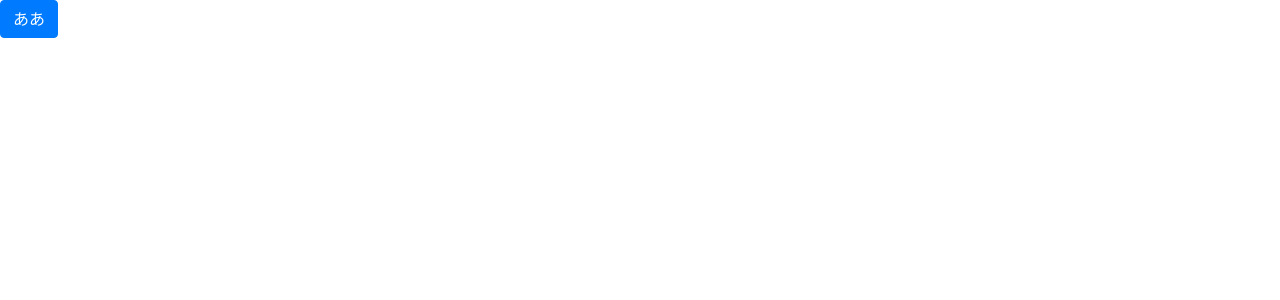
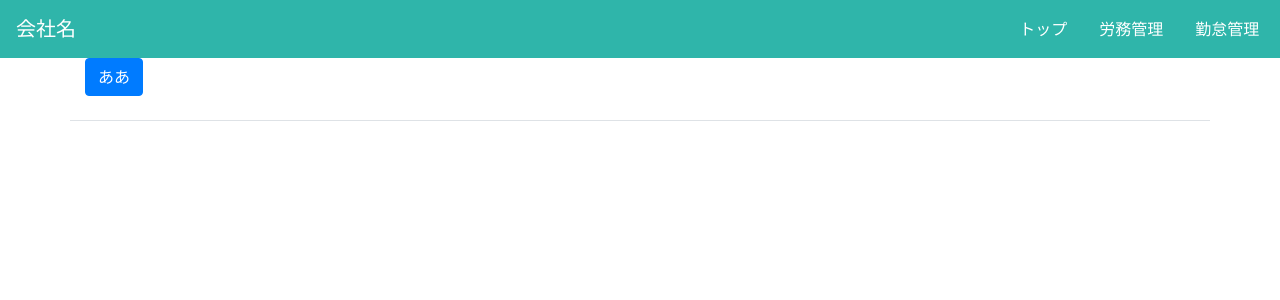
Before and after one commit to comu2e/next-spa, a Next.js app: page / in a window 1280 px wide. Shown: the top 300 px of the page. Built offline with nearby package versions, Linux system fonts and the light colour scheme.

Commit message:
layout 調整

```diff
--- a/pages/index.tsx
+++ b/pages/index.tsx
@@ -1,11 +1,16 @@
 import React from "react";
 import {Button} from "react-bootstrap";
+import Layout from "../src/components/_layouts/Layout";
 
 const Home = () => {
     return (
-        <div>
-            <Button variant={"primary"}>ああ</Button>
-        </div>
+        <>
+          <Layout>
+            <div>
+              <Button variant={"primary"}>ああ</Button>
+            </div>
+          </Layout>
+        </>
     )
 }
 
--- a/src/assets/common.scss
+++ b/src/assets/common.scss
@@ -1,7 +1,7 @@
 // Header
 header {
   color: #ffffff;
-  background-color: #333;
+  background-color: #2FB5AA;
 }
 
 nav {
--- a/src/components/_layouts/Layout.tsx
+++ b/src/components/_layouts/Layout.tsx
@@ -13,6 +13,8 @@ const Layout = ({ children, title = 'title' }) => {
                 <title>{title}</title>
                 <meta charSet="utf-8"/>
                 <meta name="viewport" content="initial-scale=1.0, width=device-width"/>
+                <meta name="robots" content="noindex" />
+                {/*<meta name="csrf-token" content="{{ csrf_token() }}">    */}
                 {/*<link rel="icon" type="image/x-icon" href={process.env.NEXT_PUBLIC_HB_URL +'//hogehoge'} />*/}
             </Head>
 
@@ -23,6 +25,7 @@ const Layout = ({ children, title = 'title' }) => {
             </Container>
 
             <Footer/>
+
         </>
     )
 }
--- a/src/components/_layouts/partials/Header.tsx
+++ b/src/components/_layouts/partials/Header.tsx
@@ -9,7 +9,7 @@ const Header = () => {
             <header className="py-1">
                 <Row>
                     <Col md={"auto"} className="mr-auto d-flex align-items-center">
-                        <p className="site-title h5 m-0 pl-3">hogehoge</p>
+                        <p className="site-title h5 m-0 pl-3"> 会社名 </p>
                     </Col>
                     <Col md={"auto"}>
                         <nav>
@@ -19,6 +19,27 @@ const Header = () => {
                                         <Link href="/">トップ</Link>
                                     </div>
                                 </Nav.Item>
+                                <Nav.Item>
+                                    <div className="nav-item nav-link">
+                                        <Link href="/">労務管理</Link>
+                                    </div>
+                                </Nav.Item>
+                                <Nav.Item>
+                                    <div className="nav-item nav-link">
+                                        <Link href="/">勤怠管理</Link>
+                                    </div>
+                                </Nav.Item>
+                                {/*{loginUser ?*/}
+                                {/*    <NavDropdown title={loginUser.name} id="nav-dropdown">*/}
+                                {/*        <NavDropdown.Item><span onClick={handleLogout}>Logout</span></NavDropdown.Item>*/}
+                                {/*    </NavDropdown>*/}
+                                {/*    :*/}
+                                {/*    <Nav.Item>*/}
+                                {/*        <div className="nav-item nav-link">*/}
+                                {/*            <Link href="/login">Login</Link>*/}
+                                {/*        </div>*/}
+                                {/*    </Nav.Item>*/}
+                                {/*}*/}
                             </Nav>
                         </nav>
                     </Col>
```
